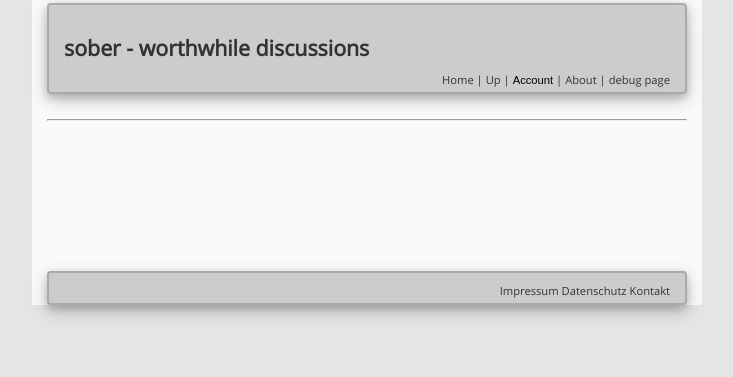
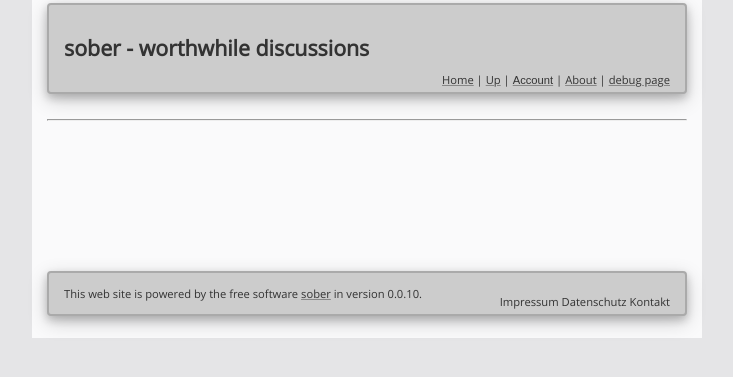
Before and after one commit to cknoll/django-sober, a Django app: template sober/templates/sober/main_brick_tree.html in a window 1280 px wide. Shown: the top 377 px of the page, without its empty margins (273-1006 px from the left). Run offline with Django 3.2, Linux system fonts and the light colour scheme; the template is opened without the code that fills it, so the values that code supplies are empty; parts of the project's set-up code (start-up, migrations or seed data) failed here and were passed over.

Commit message:
adapt templates and css to display the current version of sober in the footer

```diff
--- a/sober/release.py
+++ b/sober/release.py
@@ -1 +1 @@
-__version__ = "0.0.8"
+__version__ = "0.0.10"
--- a/sober/static/sober/sober-base.css
+++ b/sober/static/sober/sober-base.css
@@ -120,7 +120,7 @@ h1 {
     position: sticky;
     top: 0;
 
-    /*the high value is intended, because each brick has its own z-index
+    /*the high value for z-index is intended, because each brick has its own z-index
     and the header should stay above them all. (Assume maximum of 5000 Bricks per page)
     !! maybe-todo: this should be more elegant.
 
@@ -140,20 +140,29 @@ h1 {
 .box_header_menu {
 
     float:right;
+    position:relative;
+    bottom: 5px;
     font-size:70%;
-    margin-top:-5px;
-    margin-bottom:5px;
+}
+
+.box_footer_text {
+    font-size:70%;
+    line-height: 1.0;
 }
 
 /*links that look like text except on hover*/
 .modest_links a:link,
 .modest_links a:visited,
-.modest_links a:active
+.modest_links a:active,
+.fake_modest_links
 {
     color: var(--color-gray-dark-text);
-    text-decoration: none;
+    text-decoration: underline;
+    /* use transparent underline to slightly emphasize links*/
+    text-decoration-color: #00000055;
 }
 
+.fake_modest_links:hover,
 .modest_links a:hover {
     text-decoration: underline;
 }
@@ -369,7 +378,7 @@ h1 {
     cursor: pointer;
     margin-bottom:0px;
     vertical-align:bottom;
-    height:1.8em;  /*hack to fix some strange hight bug*/
+    height:1.8em;  /*hack to fix some strange height bug*/
 }
 
 
--- a/sober/templates/sober/page_foot.html
+++ b/sober/templates/sober/page_foot.html
@@ -1,11 +1,18 @@
+{% load extra_filters %}
 
 <hr class="section_divider">
 <div class="box_base box_footer">
 
-    <div class="box_header_menu modest_links">
+    <div class="box_footer_text modest_links">
+    This web site is powered by the free software
+    <a href="https://github.com/cknoll/django-sober">sober</a> in version {{"VERSION"|settings_value}}.
+    </div>
+
+    <div class="box_header_menu">
         <!--hcl!!-->
     <a href="/impressum">Impressum</a>
     <a href="/datenschutz">Datenschutz</a>
     <a href="/kontakt">Kontakt</a>
     </div>
 </div>
+<br>
--- a/sober/templates/sober/widget_ddmenu_profile.html
+++ b/sober/templates/sober/widget_ddmenu_profile.html
@@ -2,6 +2,8 @@
 {% load i18n %}
 {% load extra_filters %}
 
+{# this is necessary because the menu heading should look like a link but is not a link#}
+{% block css2 %}fake_modest_links{% endblock %}
 
 {% block head_mouseover_title %}
 title="{% trans 'General account actions' %}"
--- a/sober/templatetags/extra_filters.py
+++ b/sober/templatetags/extra_filters.py
@@ -1,6 +1,7 @@
 from django import template
 from django.conf import settings
 from django.utils.translation import gettext_lazy as _
+from sober.release import __version__
 import markdown
 
 register = template.Library()
@@ -102,7 +103,6 @@ def get_child_type_list(button_type, brick):
         return brick.direct_children_rest
 
 
-
 @register.filter
 def settings_value(name):
     """
@@ -116,12 +116,17 @@ def settings_value(name):
     :return:
     """
 
-    allowed_settings = ["DEBUG"]
+    allowed_settings = ["DEBUG", "VERSION"]
 
     if name not in allowed_settings:
         msg = "using settings.{} is not explicitly allowed".format(name)
         raise ValueError(msg)
 
-    return getattr(settings, name, False)
+    if name == "VERSION":
+        # tecnically this is not a setting, but it seems acceptable to distribute it this way
+        print("version:", __version__)
+        return __version__
+    else:
+        return getattr(settings, name, False)
 
 # maybe a restart of the server is neccessary after chanching this file
```
